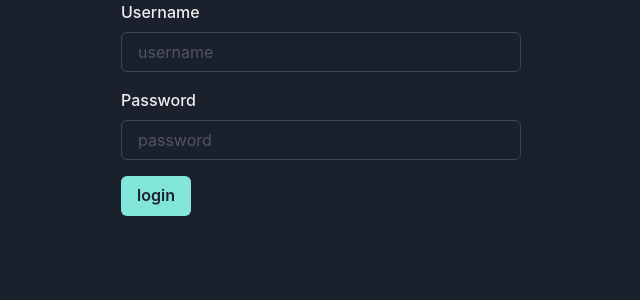
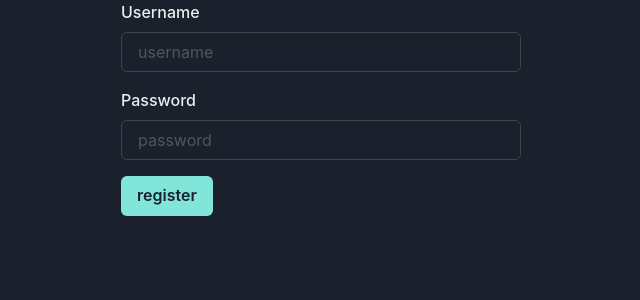
Before and after one commit to lwatson2/wechatapp, a Next.js app in the folder client/: page /register in a window 1280 px wide. Shown: the top 300 px of the page, without its empty margins (319-959 px from the left). Built offline with nearby package versions, Linux system fonts and the light colour scheme; no server answers.

Commit message:
Fix button text on register page

```diff
--- a/client/pages/[group].tsx
+++ b/client/pages/[group].tsx
@@ -62,7 +62,7 @@ const Group: React.FC<groupProps> = ({ defaultGroup }) => {
   useEffect(() => {
     const fetchData = async () => {
       setLoading(true);
-      console.log(await axios.get(`/api/messages/${currentRoom}`));
+
       const { data } = await axios.get(
         `${process.env.NEXT_PUBLIC_API_URL}/message/getMessages/${currentRoom}`,
         {
--- a/client/pages/api/hello.ts
+++ /dev/null
@@ -1,13 +0,0 @@
-// Next.js API route support: https://nextjs.org/docs/api-routes/introduction
-import type { NextApiRequest, NextApiResponse } from 'next'
-
-type Data = {
-  name: string
-}
-
-export default function handler(
-  req: NextApiRequest,
-  res: NextApiResponse<Data>
-) {
-  res.status(200).json({ name: 'John Doe' })
-}
--- a/client/pages/api/messages/[group].ts
+++ b/client/pages/api/messages/[group].ts
@@ -14,7 +14,6 @@ export default async function handler(
     case "GET":
       try {
         const { group } = req.query;
-        console.log(`req`, group);
 
         Message.find({ group }).then((messagesData) =>
           res.json({ messagesData })
--- a/client/pages/login.tsx
+++ b/client/pages/login.tsx
@@ -8,8 +8,6 @@ import { toErrorMap } from "../utils/toErrorMap";
 import { useRouter } from "next/router";
 import { useContext } from "react";
 import { UserContext } from "../utils/userContext";
-
-interface loginProps {}
 
 const Login: React.FC = ({}) => {
   const { updateUser } = useContext(UserContext);
--- a/client/pages/register.tsx
+++ b/client/pages/register.tsx
@@ -6,7 +6,6 @@ import { InputField } from "../components/InputField";
 import { Wrapper } from "../components/Wrapper";
 import { toErrorMap } from "../utils/toErrorMap";
 import { useRouter } from "next/router";
-interface registerProps {}
 
 const Register: React.FC = ({}) => {
   const router = useRouter();
@@ -48,7 +47,7 @@ const Register: React.FC = ({}) => {
               isLoading={isSubmitting}
               colorScheme="teal"
             >
-              login
+              register
             </Button>
           </Form>
         )}
```
